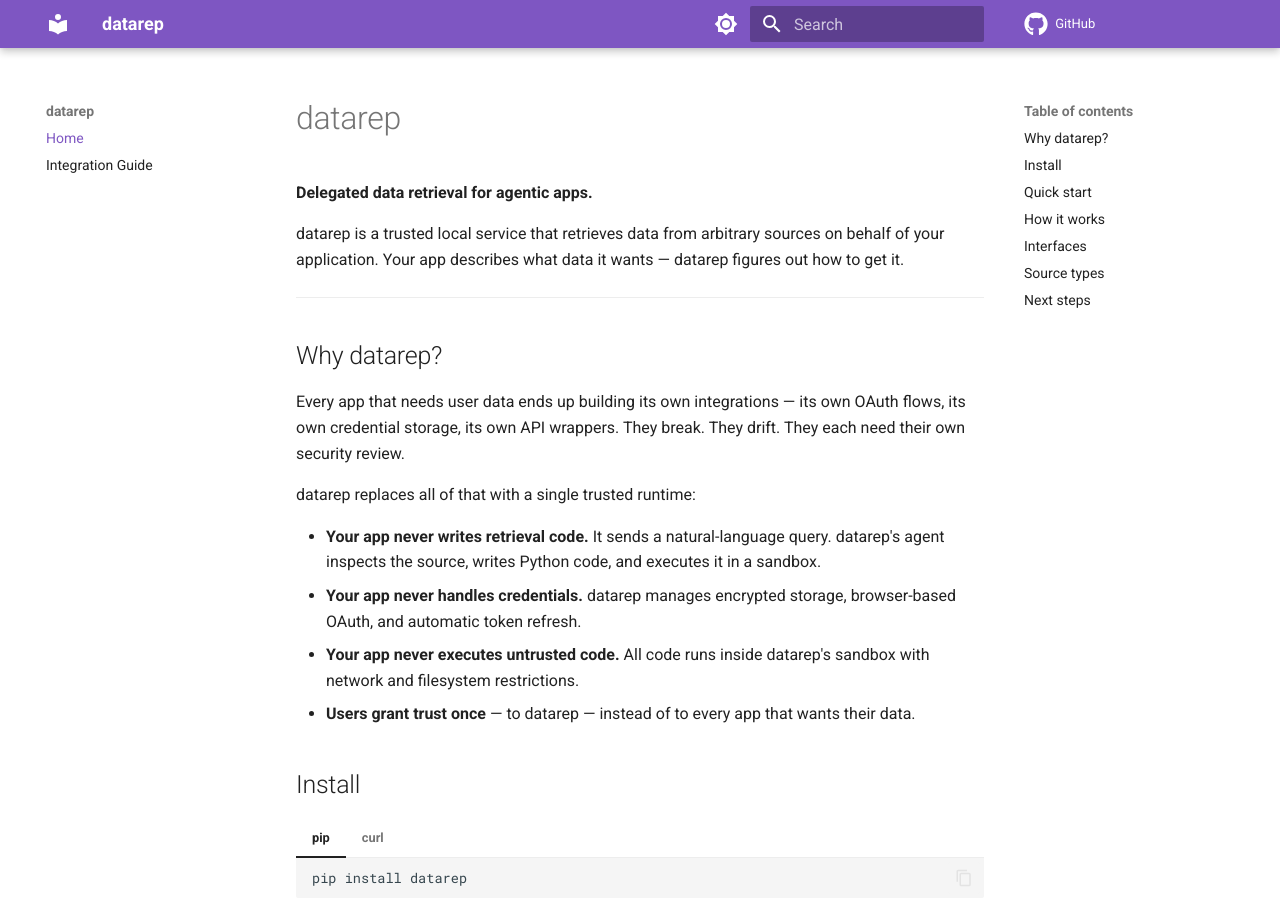
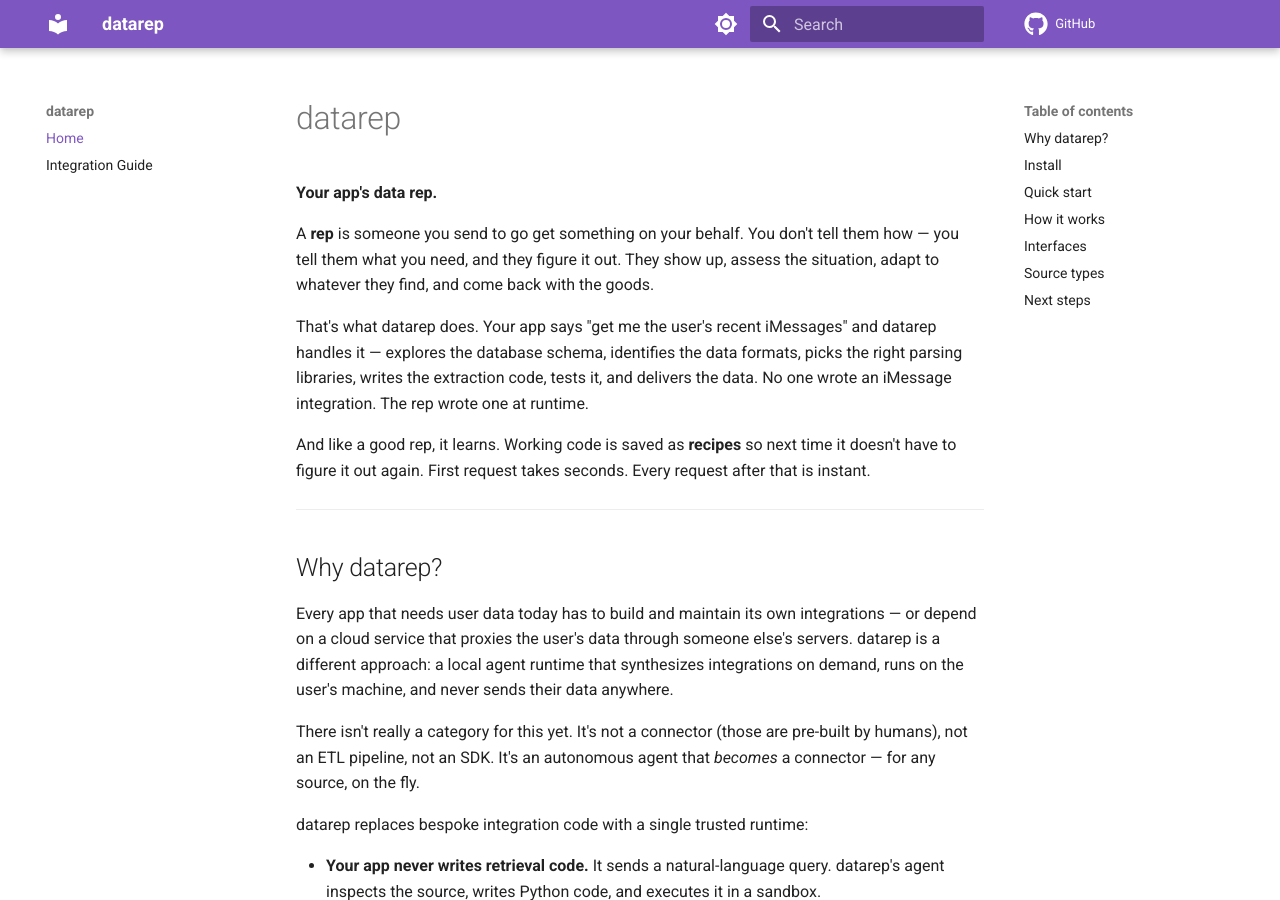
Before and after one commit to datarep-ai/datarep-docs, an MkDocs documentation site: the page built from docs/index.md, in a window 1280 px wide and 900 px high. Built offline with MkDocs 1.6.1 and Material for MkDocs 9.7.7, drawn with Linux system fonts in a browser that asks for light colours; comment, search, counter and statistics services are not loaded.

Commit message:
Lead with the rep concept — explain the name and what it means
The homepage now opens with "Your app's data rep" and explains the
metaphor: you send it to get data, it figures out how, it learns for
next time. Adds context on why this doesn't fit existing categories.

Made-with: Cursor

```diff
--- a/docs/index.md
+++ b/docs/index.md
@@ -1,16 +1,22 @@
 # datarep
 
-**Delegated data retrieval for agentic apps.**
+**Your app's data rep.**
 
-datarep is a trusted local service that retrieves data from arbitrary sources on behalf of your application. Your app describes what data it wants — datarep figures out how to get it.
+A **rep** is someone you send to go get something on your behalf. You don't tell them how — you tell them what you need, and they figure it out. They show up, assess the situation, adapt to whatever they find, and come back with the goods.
+
+That's what datarep does. Your app says "get me the user's recent iMessages" and datarep handles it — explores the database schema, identifies the data formats, picks the right parsing libraries, writes the extraction code, tests it, and delivers the data. No one wrote an iMessage integration. The rep wrote one at runtime.
+
+And like a good rep, it learns. Working code is saved as **recipes** so next time it doesn't have to figure it out again. First request takes seconds. Every request after that is instant.
 
 ---
 
 ## Why datarep?
 
-Every app that needs user data ends up building its own integrations — its own OAuth flows, its own credential storage, its own API wrappers. They break. They drift. They each need their own security review.
+Every app that needs user data today has to build and maintain its own integrations — or depend on a cloud service that proxies the user's data through someone else's servers. datarep is a different approach: a local agent runtime that synthesizes integrations on demand, runs on the user's machine, and never sends their data anywhere.
 
-datarep replaces all of that with a single trusted runtime:
+There isn't really a category for this yet. It's not a connector (those are pre-built by humans), not an ETL pipeline, not an SDK. It's an autonomous agent that *becomes* a connector — for any source, on the fly.
+
+datarep replaces bespoke integration code with a single trusted runtime:
 
 - **Your app never writes retrieval code.** It sends a natural-language query. datarep's agent inspects the source, writes Python code, and executes it in a sandbox.
 - **Your app never handles credentials.** datarep manages encrypted storage, browser-based OAuth, and automatic token refresh.
--- a/mkdocs.yml
+++ b/mkdocs.yml
@@ -1,6 +1,6 @@
 site_name: datarep
 site_url: https://datarep-ai.github.io/datarep-docs/
-site_description: Delegated data retrieval for agentic apps
+site_description: "Your app's data rep — a local agent runtime that retrieves data from any source on demand"
 repo_url: https://github.com/datarep-ai/datarep
 
 theme:
```
Also changed, not shown: docs/integration-guide.md (+1 -1 lines).
